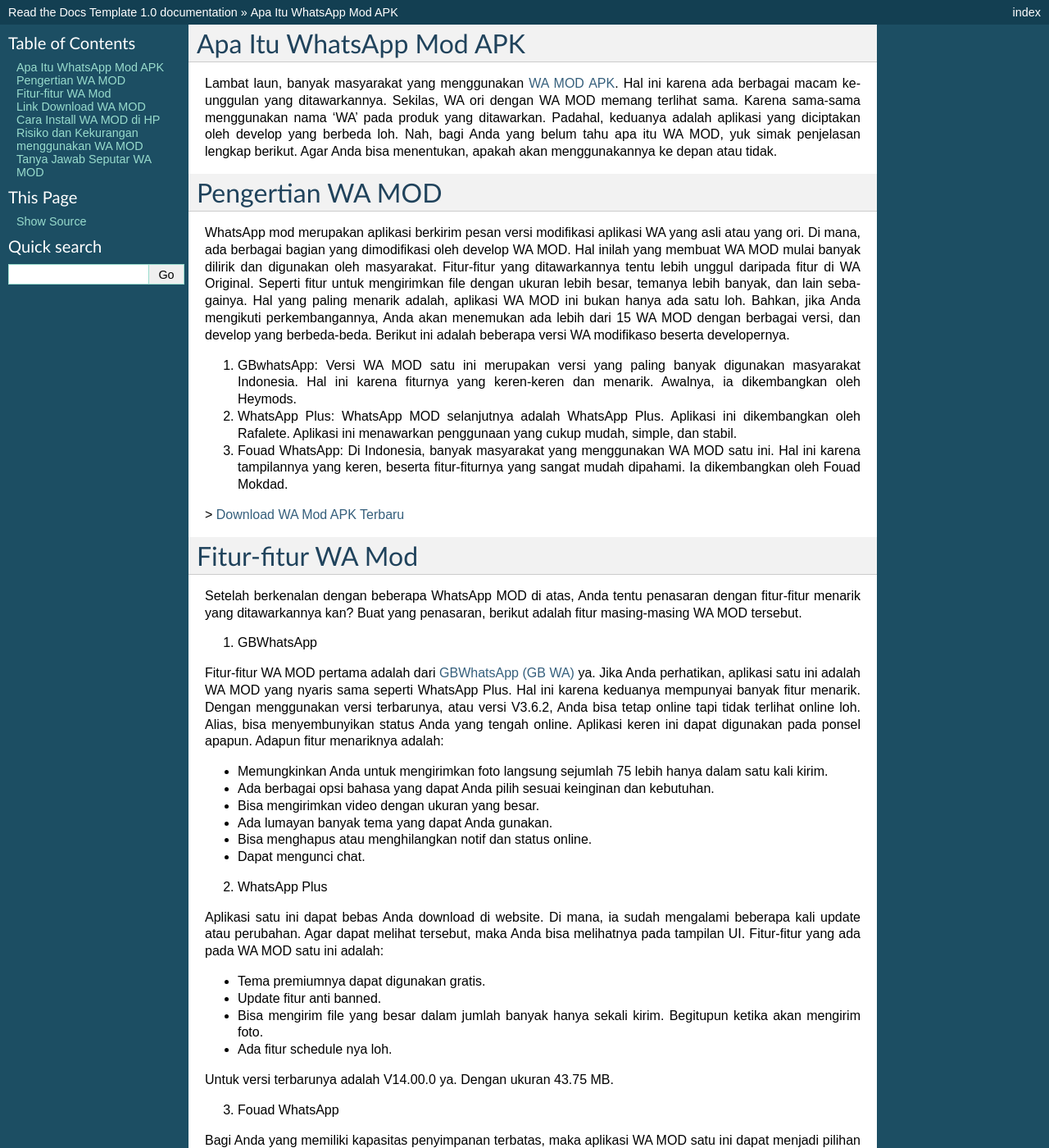
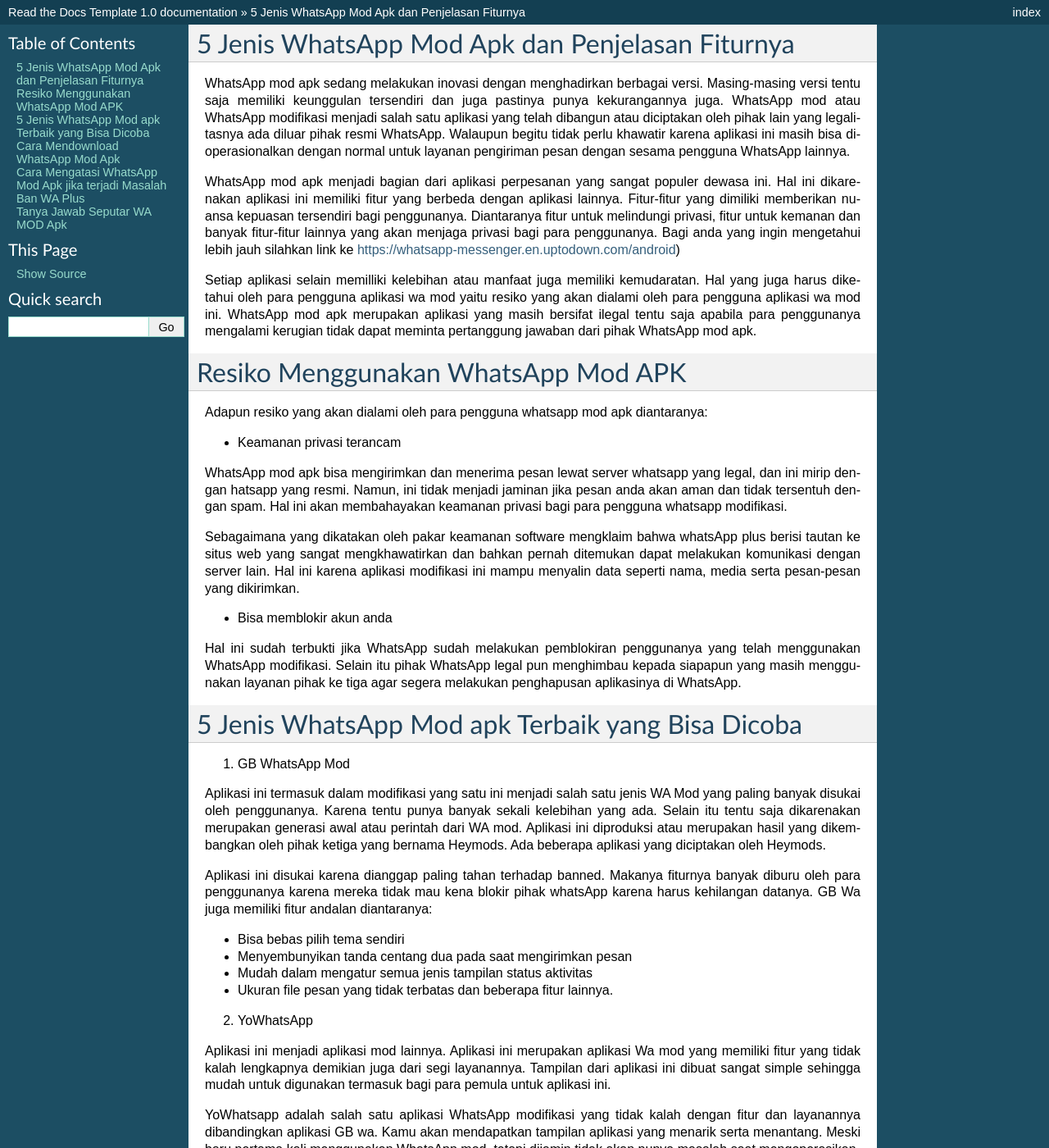
Before and after one commit to zaidmg/taichi, a Sphinx documentation site: the page built from docs/index.rst, in a window 1280 px wide and 1400 px high. Shown: the whole window at 82% size. Built offline with Sphinx 7.4.7, drawn with Linux system fonts in a browser that asks for light colours; some of the changed text lies outside the part shown.

Commit message:
Update index.rst

```diff
--- a/docs/index.rst
+++ b/docs/index.rst
@@ -3,61 +3,93 @@
    You can adapt this file completely to your liking, but it should at least
    contain the root `toctree` directive.
 
-Apa Itu WhatsApp Mod APK
+5 Jenis WhatsApp Mod Apk dan Penjelasan Fiturnya
 ==================
 
-Lambat laun, banyak masyarakat yang menggunakan `WA MOD APK <https://www.autobild.co.id/2021/08/download-whatsapp-wa-apk-official-dan.html>`_. Hal ini karena ada berbagai macam keunggulan yang ditawarkannya. Sekilas, WA ori dengan WA MOD memang terlihat sama. Karena sama-sama menggunakan nama 'WA' pada produk yang ditawarkan. Padahal, keduanya adalah aplikasi yang diciptakan oleh develop yang berbeda loh. Nah, bagi Anda yang belum tahu apa itu WA MOD, yuk simak penjelasan lengkap berikut. Agar Anda bisa menentukan, apakah akan menggunakannya ke depan atau tidak.
+WhatsApp mod apk sedang melakukan inovasi dengan menghadirkan berbagai versi. Masing-masing versi tentu saja memiliki keunggulan tersendiri dan juga pastinya punya kekurangannya juga. WhatsApp mod atau WhatsApp modifikasi menjadi salah satu aplikasi yang telah dibangun atau diciptakan oleh pihak lain yang legalitasnya ada diluar  pihak resmi WhatsApp. Walaupun begitu tidak perlu khawatir karena aplikasi ini masih bisa dioperasionalkan dengan normal untuk layanan pengiriman  pesan dengan sesama pengguna WhatsApp lainnya.
 
-Pengertian WA MOD
+WhatsApp mod apk menjadi bagian dari aplikasi perpesanan yang sangat populer dewasa ini.  Hal ini dikarenakan aplikasi ini memiliki fitur yang  berbeda dengan aplikasi lainnya. Fitur-fitur yang dimiliki memberikan nuansa kepuasan tersendiri bagi penggunanya. Diantaranya fitur untuk melindungi privasi, fitur untuk kemanan dan banyak fitur-fitur lainnya yang akan menjaga privasi bagi para penggunanya. Bagi anda yang ingin mengetahui lebih jauh silahkan link ke https://whatsapp-messenger.en.uptodown.com/android)
+
+Setiap aplikasi selain memilliki kelebihan atau manfaat juga memiliki kemudaratan. Hal yang juga harus diketahui oleh para pengguna aplikasi wa mod yaitu resiko yang akan dialami oleh para pengguna aplikasi wa mod ini. WhatsApp mod apk merupakan aplikasi yang masih bersifat ilegal tentu saja apabila para penggunanya mengalami kerugian tidak dapat meminta pertanggung jawaban dari pihak WhatsApp mod apk.
+
+
+Resiko Menggunakan WhatsApp Mod APK
 ==================
 
-WhatsApp mod merupakan aplikasi berkirim pesan versi modifikasi aplikasi WA yang asli atau yang ori. Di mana, ada berbagai bagian yang dimodifikasi oleh develop WA MOD. Hal inilah yang membuat WA MOD mulai banyak dilirik dan digunakan oleh masyarakat. Fitur-fitur yang ditawarkannya tentu lebih unggul daripada fitur di WA Original. Seperti fitur untuk mengirimkan file dengan ukuran lebih besar, temanya lebih banyak, dan lain sebagainya. Hal yang paling menarik adalah, aplikasi WA MOD ini bukan hanya ada satu loh. Bahkan, jika Anda mengikuti perkembangannya, Anda akan menemukan ada lebih dari 15 WA MOD dengan berbagai versi, dan develop yang berbeda-beda. Berikut ini adalah beberapa versi WA modifikaso beserta developernya.
+Adapun resiko yang akan dialami oleh para pengguna whatsapp mod apk  diantaranya:
 
-1. GBwhatsApp: Versi WA MOD satu ini merupakan versi yang paling banyak digunakan masyarakat Indonesia. Hal ini karena fiturnya yang keren-keren dan menarik. Awalnya, ia dikembangkan oleh Heymods.
-2. WhatsApp Plus: WhatsApp MOD selanjutnya adalah WhatsApp Plus. Aplikasi ini dikembangkan oleh Rafalete. Aplikasi ini menawarkan penggunaan yang cukup mudah, simple, dan stabil.
-3. Fouad WhatsApp: Di Indonesia, banyak masyarakat yang menggunakan WA MOD satu ini. Hal ini karena tampilannya yang keren, beserta fitur-fiturnya yang sangat mudah dipahami. Ia dikembangkan oleh Fouad Mokdad.
+- Keamanan privasi terancam
 
-> `Download WA Mod APK Terbaru <https://news.google.com/articles/CAIiEAsbH0WwH3Luma-n03P3VgMqGQgEKhAIACoHCAowksmmCzD6074DMMqTkAc?hl=en-ID&gl=ID&ceid=ID%3Aen>`_
+WhatsApp mod apk  bisa mengirimkan dan menerima pesan lewat server whatsapp yang legal, dan ini mirip dengan hatsapp yang resmi. Namun, ini tidak menjadi jaminan jika pesan anda akan aman dan tidak tersentuh dengan spam. Hal ini akan membahayakan keamanan privasi bagi para pengguna whatsapp modifikasi.
 
-Fitur-fitur WA Mod
+Sebagaimana yang dikatakan oleh pakar keamanan software mengklaim bahwa whatsApp plus berisi tautan ke situs web yang sangat mengkhawatirkan dan bahkan pernah ditemukan dapat melakukan komunikasi dengan server lain. Hal ini karena aplikasi modifikasi ini mampu menyalin data seperti nama, media serta pesan-pesan yang dikirimkan.
+
+- Bisa memblokir akun anda
+
+Hal ini sudah terbukti jika WhatsApp sudah melakukan pemblokiran penggunanya yang telah menggunakan WhatsApp modifikasi.  Selain itu pihak WhatsApp legal pun menghimbau kepada siapapun yang masih menggunakan layanan pihak ke tiga agar segera melakukan penghapusan aplikasinya di WhatsApp.
+
+
+5 Jenis WhatsApp Mod apk Terbaik yang Bisa Dicoba
 ==================
-Setelah berkenalan dengan beberapa WhatsApp MOD di atas, Anda tentu penasaran dengan fitur-fitur menarik yang ditawarkannya kan? Buat yang penasaran, berikut adalah fitur masing-masing WA MOD tersebut.
 
-1. GBWhatsApp
+1. GB WhatsApp Mod
 
-Fitur-fitur WA MOD pertama adalah dari `GBWhatsApp (GB WA) <https://www.osrepublik.com/download-gb-whatsapp-terbaru/>`_ ya. Jika Anda perhatikan, aplikasi satu ini adalah WA MOD yang nyaris sama seperti WhatsApp Plus. Hal ini karena keduanya mempunyai banyak fitur menarik. Dengan menggunakan versi terbarunya, atau versi V3.6.2, Anda bisa tetap online tapi tidak terlihat online loh. Alias, bisa menyembunyikan status Anda yang tengah online. Aplikasi keren ini dapat digunakan pada ponsel apapun. Adapun fitur menariknya adalah:
+Aplikasi ini termasuk dalam modifikasi yang satu ini menjadi salah satu jenis WA Mod yang paling banyak disukai oleh penggunanya. Karena tentu punya banyak sekali kelebihan yang ada.  Selain itu tentu saja dikarenakan merupakan generasi awal atau perintah dari WA mod. Aplikasi ini diproduksi atau merupakan hasil yang dikembangkan oleh pihak ketiga yang bernama Heymods. Ada beberapa aplikasi yang diciptakan oleh Heymods.
 
-- Memungkinkan Anda untuk mengirimkan foto langsung sejumlah 75 lebih hanya dalam satu kali kirim.
-- Ada berbagai opsi bahasa yang dapat Anda pilih sesuai keinginan dan kebutuhan.
-- Bisa mengirimkan video dengan ukuran yang besar.
-- Ada lumayan banyak tema yang dapat Anda gunakan.
-- Bisa menghapus atau menghilangkan notif dan status online.
-- Dapat mengunci chat.
+Aplikasi ini disukai karena dianggap paling tahan terhadap banned. Makanya fiturnya banyak diburu oleh para penggunanya karena mereka tidak mau kena blokir pihak whatsApp karena harus kehilangan datanya.  GB Wa juga memiliki fitur andalan diantaranya:
 
-2. WhatsApp Plus
+- Bisa bebas pilih tema sendiri
+- Menyembunyikan tanda centang dua pada saat mengirimkan pesan
+- Mudah dalam mengatur semua jenis tampilan status aktivitas
+- Ukuran file pesan yang tidak terbatas dan beberapa fitur lainnya.
 
-Aplikasi satu ini dapat bebas Anda download di website. Di mana, ia sudah mengalami beberapa kali update atau perubahan. Agar dapat melihat tersebut, maka Anda bisa melihatnya pada tampilan UI. Fitur-fitur yang ada pada WA MOD satu ini adalah:
+2. YoWhatsApp
 
-- Tema premiumnya dapat digunakan gratis.
-- Update fitur anti banned.
-- Bisa mengirim file yang besar dalam jumlah banyak hanya sekali kirim. Begitupun ketika akan mengirim foto.
-- Ada fitur schedule nya loh.
+Aplikasi ini menjadi aplikasi mod lainnya. Aplikasi  ini merupakan aplikasi Wa mod yang  memiliki fitur yang tidak kalah lengkapnya demikian juga dari segi layanannya. Tampilan dari aplikasi  ini  dibuat sangat simple sehingga mudah untuk digunakan termasuk bagi para pemula untuk aplikasi ini.
 
-Untuk versi terbarunya adalah V14.00.0 ya. Dengan ukuran 43.75 MB.
+YoWhatsapp adalah salah satu aplikasi WhatsApp modifikasi yang tidak kalah dengan fitur dan layanannya dibandingkan aplikasi GB wa. Kamu akan mendapatkan tampilan aplikasi yang menarik serta menantang. Meski baru pertama kali menggunakan WhatsApp mod,  tetapi dijamin tidak akan punya masalah saat mengoperasikannya. Pasalnya tampilan yang ada di aplikasi ini mudah untuk dimengerti. Bagi yang ingin untuk mengaplikasikan ini dapat  mendownload di link YoWhatsApp.
 
-3. Fouad WhatsApp
+3. WhatsApp AERO
 
-Bagi Anda yang memiliki kapasitas penyimpanan terbatas, maka aplikasi WA MOD satu ini dapat menjadi pilihan yang terbaik. Karena tidak membutuhkan ruang penyimpanan yang terlalu besar. Bahkan, aplikasi satu ini juga sangat pas untuk Anda yang suka dengan tema. Karena memungkinkan Anda untuk gonta ganti tema sesering mungkin agar tidak merasa jenuh atau bosan. Versi terbarunya adalah v8.70. Untuk fitur-fiturnya adalah:
+Aplikasi selanjutnya diberi nama WhatsApp Aero. Fitur aplikasi ini telah banyak mengalami modifikasi sehingga menjadi lebih fungsionalbdan lebih menarik. Awal dibentuknya WhatsAppAero pada tahun 2019 dan aplikasi ini telah diunduh hingga puluhan ribu penggunanya. Ada banyak sekali manfaat dan kelebihan dari fitur yang ada pada aplikasi ini.
 
-- Ada lebih dari 4000 an tema yang bisa Anda akses. Di mana, temanya sangat bervariasi. Dan sudah pasti menarik.
-- Terdapat fitur sticker dan juga emoticon yang sangat banyak.
-- Anda dapat meng custom warna menu di WA.
-- Terdapat fitur penguncian yang bisa Anda gunakan.
-- Adanya notifikasi update. Sehingga bisa langsung update jika memang ada versi terbarunya.
-- Tersedia fitur ganti nadad dering seperti `sound of text wa <https://whitepaper.co.id/cara-sound-of-text-di-whatsapp/>`_
+Meskipun termasuk dalam aplikasi ilegal yang dilarang untuk digunakan oleh pengembang whatsApp resmi karena khawatir resiko yang ada. Namun aplikasi ini banyak di cari oleh penggunanya. Aplikasi ini dapat anda peroleh dengan mendownload lewat play store. Jika anda akan mengunduh gunakan link down load Whatsapp Aero.
 
-Link Download WA MOD
-==================
+4. Fouad WhatsApp
+
+WhatsApp Mod Apk lainnya bernama Fouad. Aplikasi ini sendiri dibuat oleh pengembang yang sudah cukup diakui di dunia modifikasi. Hal ini dikarenakan sudah banyak aplikasi modifikasi terkenal dan banyak disukai pengguna salah satunya aplikasi fouad ini.
+
+5. WhatsApp Transparan
+
+Sesuai dengan namanya aplikasi ini merupakan jenis aplikasi whatsapp mod yang memiliki tampilan transparan. Melalui aplikasi ini pengguna tidak perlu repot untuk mengatur background whatsapp.  Karena wall papernya akan mengikuti apa yang ada dalam hp. Namun tidak perlu khawatir walaupun namanya transparan tetapi semua tulisan yang ada dalam whatsApp tetap  dapat dibaca.
+
+Cara Mendownload  WhatsApp Mod Apk
+=====================
+
+Untuk dapat mengaktifkan WhatsApp Mod apk dengan semua fitur-fitur yang telah dijelaskan di atas. Maka dapat melakukannya dengan mendown load lewat wameta.id. Adapun caranya sebagai berikut:
+
+- Unduh aplikasinya
+- Aktifkan opsi izinkan sumber tidak dikenal
+- Buka file WhatsApp Mod Apk yang telah diunduh
+- Instal aplikasi WhatsApp Mod
+
+Cara  Mengatasi WhatsApp Mod Apk jika terjadi Masalah Ban WA Plus
+====================
+
+Para pengguna aplikasi WhatsApp mod harus selalu berhati-hati. Jika suatu saat  anda mendapatkan warning ataupun pemblokiran akun WhatsApp plus. Untuk mengatasinya silahkan lakukan langkah –langkah berikut ini:
+- Hapus semua versi aplikasi WhatsApp di ponsel android anda
+- Hapus WhatsApp folder dan yang berkaitan dengan file dari aplikasi WA
+- Install WhatApp Plus APK terbaru versi unclone (original package name)
+- Verifikasi nomor ponsel kamu, ingat jangan pernah restore pesan data dari WA Plus APK versi lama ke bawah.  Menggunakan fitur restore chat sangat  beresiko
+- Jika muncul peringatan di palikasi WA Plus tekan tombol kembali untuk menghilangkan notif tersebut.
+
+Nah bagaimana para pengguna WhatsApp Mod Apk dengan informasi tentant aplikasi mod ini.  Jadi bagi anda yang saat ini masih bingung dan ragu untuk memilih aplikasi mod yang akan digunakan. Pilihlah aplikasi dan fitur sesuai dengan kebutuhan dan privasi diri anda. Lihat kelebihan dan kelemahan dari aplikasi serta fitur yang ada.  Mudah-mudahan pilihan anda tidak akan salah lagi.
+
+
+
+
+
+
 
 Bagaimana, menarik kan? Nah, jika Anda tertarik, Anda dapat mendownload beberapa aplikasi WA MOD  lewat link di bawah. Kami sudah menyediakan 7 link yang dapat Anda pilih:
 
@@ -69,31 +101,7 @@
 6. WhatsApp Clone
 7. `Fouad WhatsApp APK <https://www.technolati.com/2021/08/download-fouad-whatsapp-893-apk-terbaru.html>`_
 
-Cara Install WA MOD di HP
-==================
-
-Jika sudah download aplikasinya, kini saatnya Anda menginstal. Caranya gampang kok:
-
-1. Pastikan aplikasi sudah terdownload.
-2. Buka setting atau pengaturan pada ponsel.
-3. Klik setelah tambahan.
-4. Klik pada menu privasi.
-5. Klik ataupun aktifkan sumber tidak dikenal.
-6. Jika sudah Anda aktifkan, langsung klik file manager.
-7. Pilih menu download atau unduh.
-8. Pilih aplikasi WhatsApp MOD yang sudah Anda download tadi.
-9. Maka akan muncul tampilan baru secara otomatis.
-10. Klik install.
-11. Tunggu hingga selesai.
-
-Gimana, gampang kan? Nggak sesulit yang Anda bayangkan.
-
-Risiko dan Kekurangan menggunakan WA MOD
-========================================
-
-Berhubung aplikasi ini adalah aplikasi pihak ketiga yang memodifikasi aplikasi utama, wajar jika terdapat beberapa risiko dan juga kekurangan ketika menggunakannya. Adapun risiko dan kekurangan menggunakan WA MOD ialah sulit update, rawan banned, dan cepat kadaluarsa. Karena memang, semua aplikasi modifikasi pasti risiko terkena banned. Sehingga, ketika sudah terbanned, maka WA Anda bisa hilang loh. Oleh karena itu, akan lebih bijak jika Anda tidak menjadikan WA MOD sebagai WA utama.
-
-Tanya Jawab Seputar WA MOD
+Tanya Jawab Seputar WA MOD Apk
 =========================
 
 Biar lebih paham, yuk simak beberapa pertanyaan dan ulasannya berikut.
```
